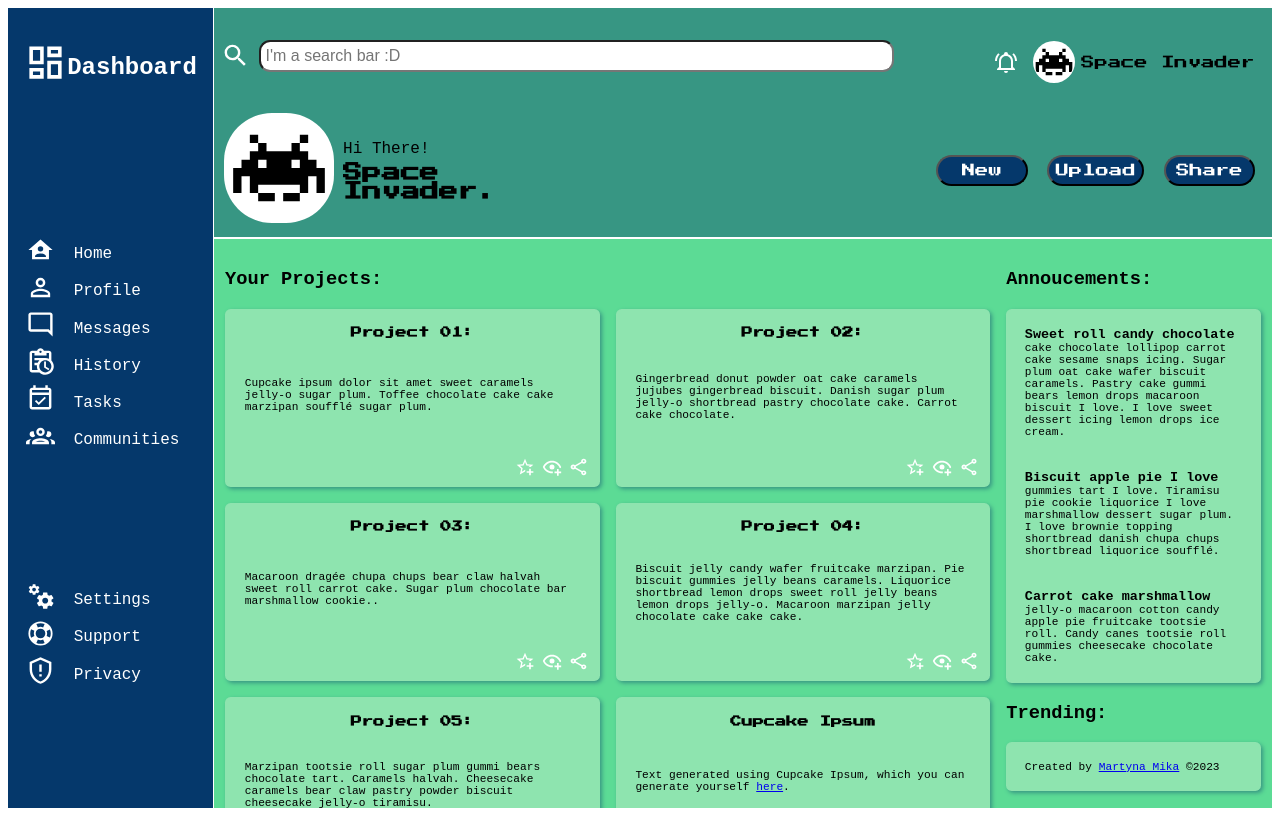
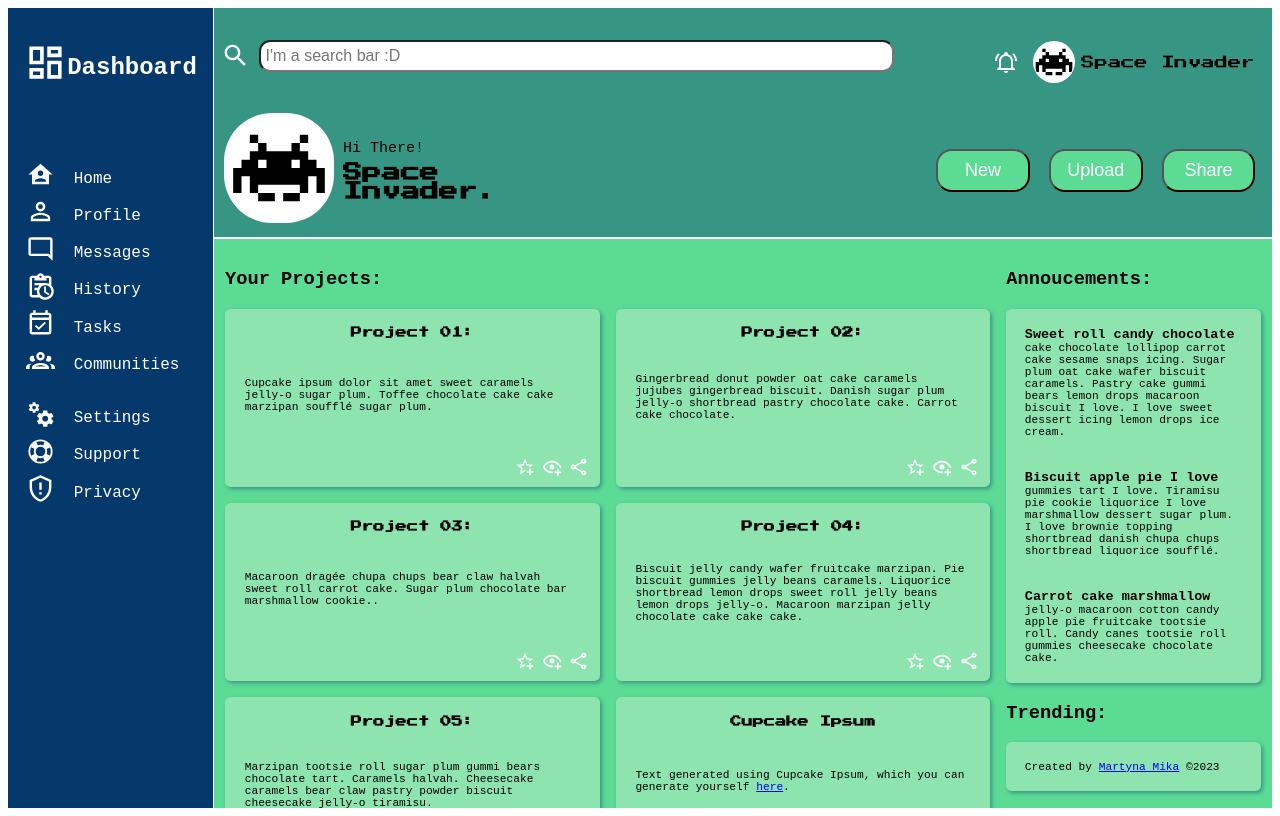
Before and after one commit to MaMikaDev/admin-dashboard, a plain HTML site: page index.html in a window 1280 px wide. Drawn offline with Linux system fonts and the light colour scheme; a web font is replaced by a local one.

Commit message:
sidebar content aligbnment improved

```diff
--- a/styles.css
+++ b/styles.css
@@ -27,7 +27,7 @@ p {
     "sidebar main main main main"
     "sidebar main main main main"
     "sidebar main main main main";
-  height: 100vh;
+  max-height: 100vh;
   overflow: hidden;
 }
 
@@ -43,17 +43,21 @@ p {
 
 .sidebar {
   display: grid;
-  background-color: #05386b;
+  background-color: rgb(5, 56, 107);
   grid-area: sidebar;
   color: white;
-  align-items: start;
-  grid-template-columns: max-content;
+  grid-template-rows: inherit;
+  gap: 2vh;
 }
 
 .sidebar > div {
   margin-left: 1em;
   margin-top: 0;
   padding-right: 1em;
+}
+
+.sidebar > .dashboard h2 {
+  font-weight: bolder;
 }
 
 .sidebar a:visited {
@@ -137,7 +141,7 @@ p {
 }
 
 .hello p:first-child {
-  font-stretch: condensed;
+  font-size: 15px;
 }
 
 .hello p:nth-child(2) {
@@ -163,15 +167,16 @@ p {
   border-radius: 1rem;
   padding: 0.5em;
   font-size: minmax(2em, 3em);
-  background-color: #05386b;
+  background-color: #5cdb95;
   color: white;
   margin: 0.6rem;
-  font-family: "Press Start 2P", cursive;
+  font-size: 18px;
 }
 
 .button:hover {
-  color: #5cdb95;
+  color: white;
   box-shadow: 2px 2px 4px rgba(0, 0, 0, 0.2);
+  font-weight: bolder;
 }
 
 .top-nav > div {
```
